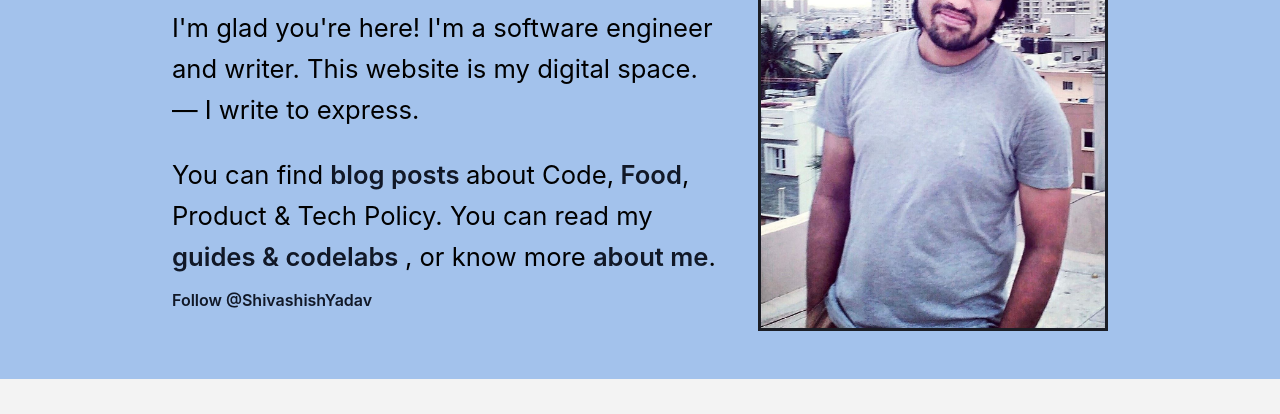
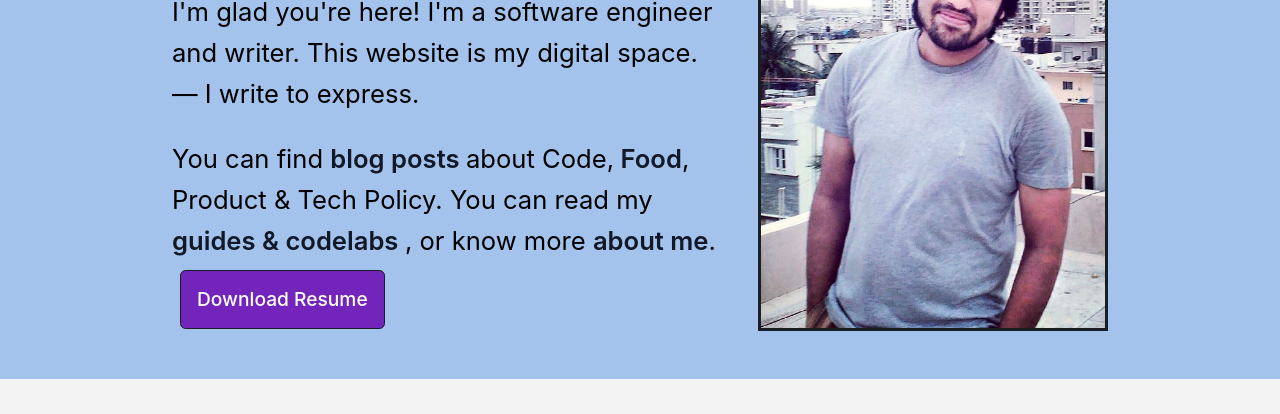
Before and after one commit to ShivashishY/shiva, a Gatsby site: page / in a window 1280 px wide. Shown: the part 222-636 px from the top of the page. Built offline with nearby package versions, Linux system fonts and the light colour scheme; Gatsby itself is replaced by a stand-in of ours.

Commit message:
Update index.js

```diff
--- a/src/pages/index.js
+++ b/src/pages/index.js
@@ -52,8 +52,16 @@ export default function BlogIndex({ data }) {
           <Link to="/guides">guides & codelabs </Link>, or know more {' '}
           <Link to="/about">about me</Link>.
         </p>
-        <a href="https://twitter.com/ShivashishYadav" class="twitter-follow-button" data-size="large" data-text="Follow me" data-show-count="true">Follow @ShivashishYadav</a>
 
+        <a
+              href="https://shivashishy.github.io/Resume/assets/Shivashish_MCA_Nov_2020.pdf"
+              target="_blank"
+              rel="noreferrer"
+              className="button"
+              style={{ textAlign: 'center', marginLeft: '.5rem' }}
+            >
+              Download Resume
+            </a>
       </Blurb>
       <div className="container index">
         <Section title="Latest Articles." button>
```
